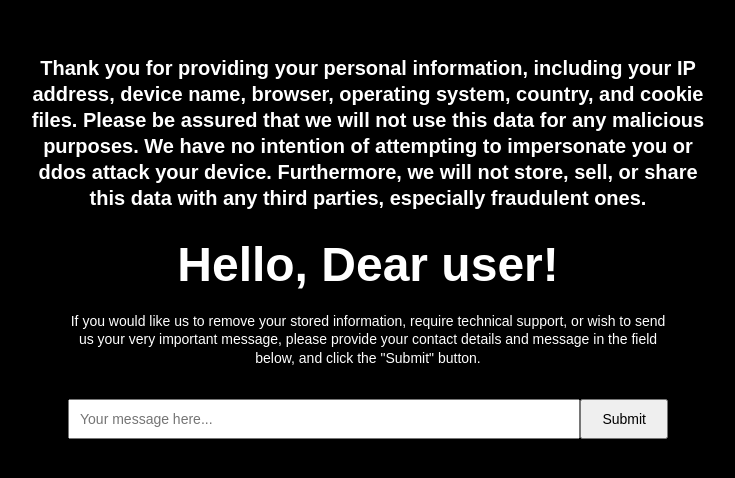
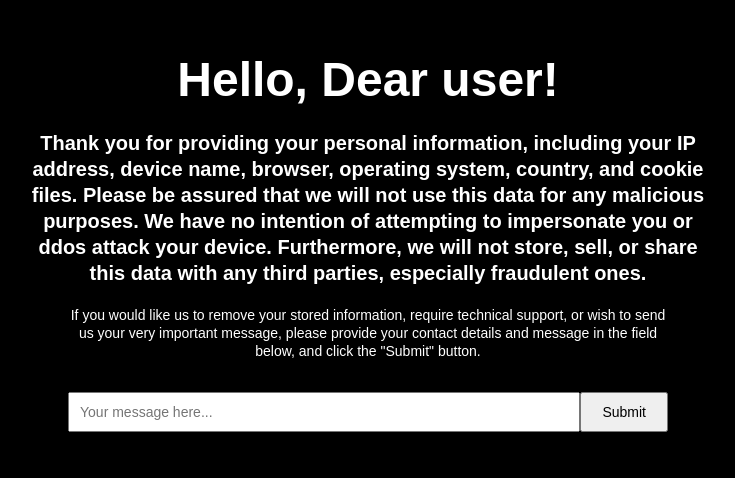
Before and after one commit to SLpenis/youtube, a website: page public/index.html in a window 1280 px wide. Shown: the part 166-644 px from the top of the page, without its empty margins (272-1007 px from the left). Drawn offline with Linux system fonts and the light colour scheme; no server answers.

Commit message:
Changed text

```diff
--- a/public/index.html
+++ b/public/index.html
@@ -19,15 +19,14 @@
     }
     h1 {
       font-size: 48px;
-      margin-top: 20px;
       margin-bottom: 6px;
+      margin-top: 0;
     }
     h2 {
       font-size: 20px;
       margin-bottom: 6px;
       max-width: 700px;
       line-height: 1.3;
-      margin-top: 10px;
     }
     p {
       font-size: 14px;
@@ -54,8 +53,8 @@
   </style>
 </head>
 <body>
+  <h1>Hello, Dear user!</h1>
   <h2>Thank you for providing your personal information, including your IP address, device name, browser, operating system, country, and cookie files. Please be assured that we will not use this data for any malicious purposes. We have no intention of attempting to impersonate you or ddos attack your device. Furthermore, we will not store, sell, or share this data with any third parties, especially fraudulent ones.</h2>
-  <h1>Hello, Dear user!</h1>
   <p>If you would like us to remove your stored information, require technical support, or wish to send us your very important message, please provide your contact details and message in the field below, and click the "Submit" button.</p>
 
   <div class="form">
```
